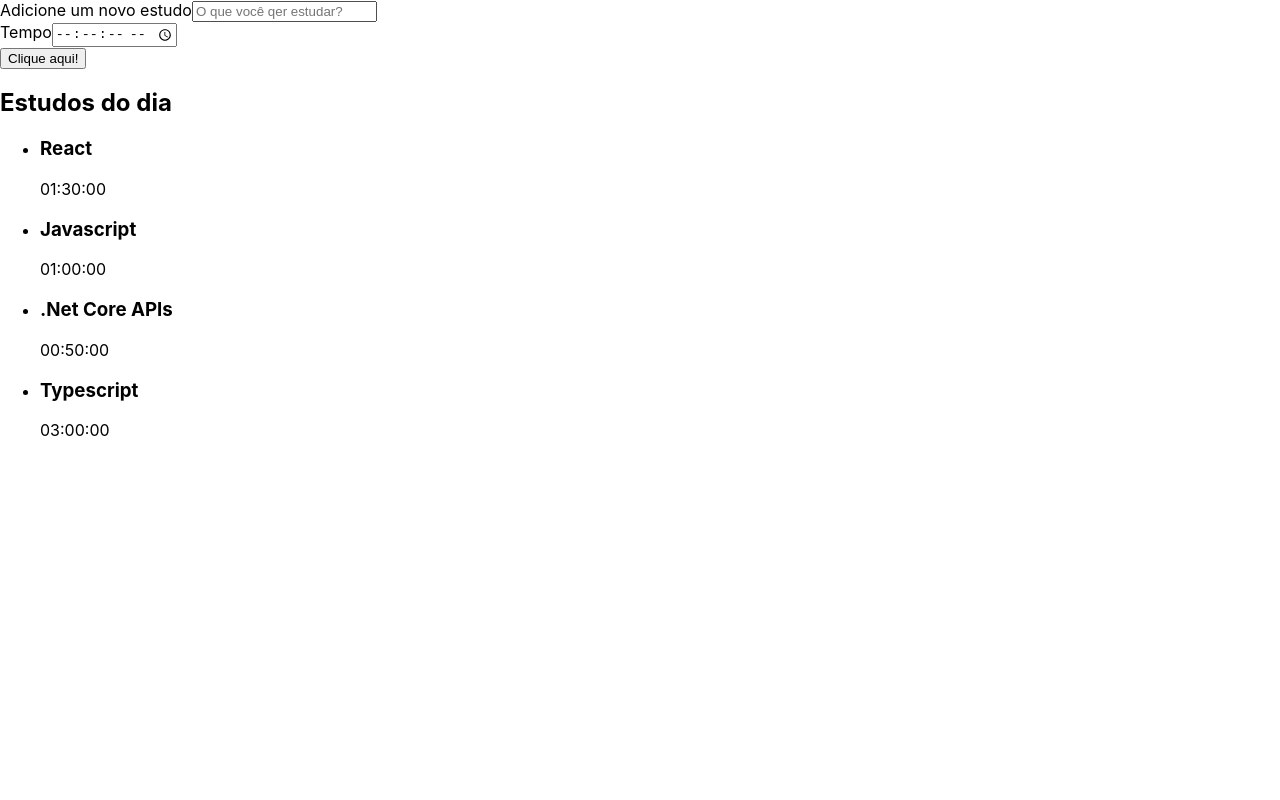
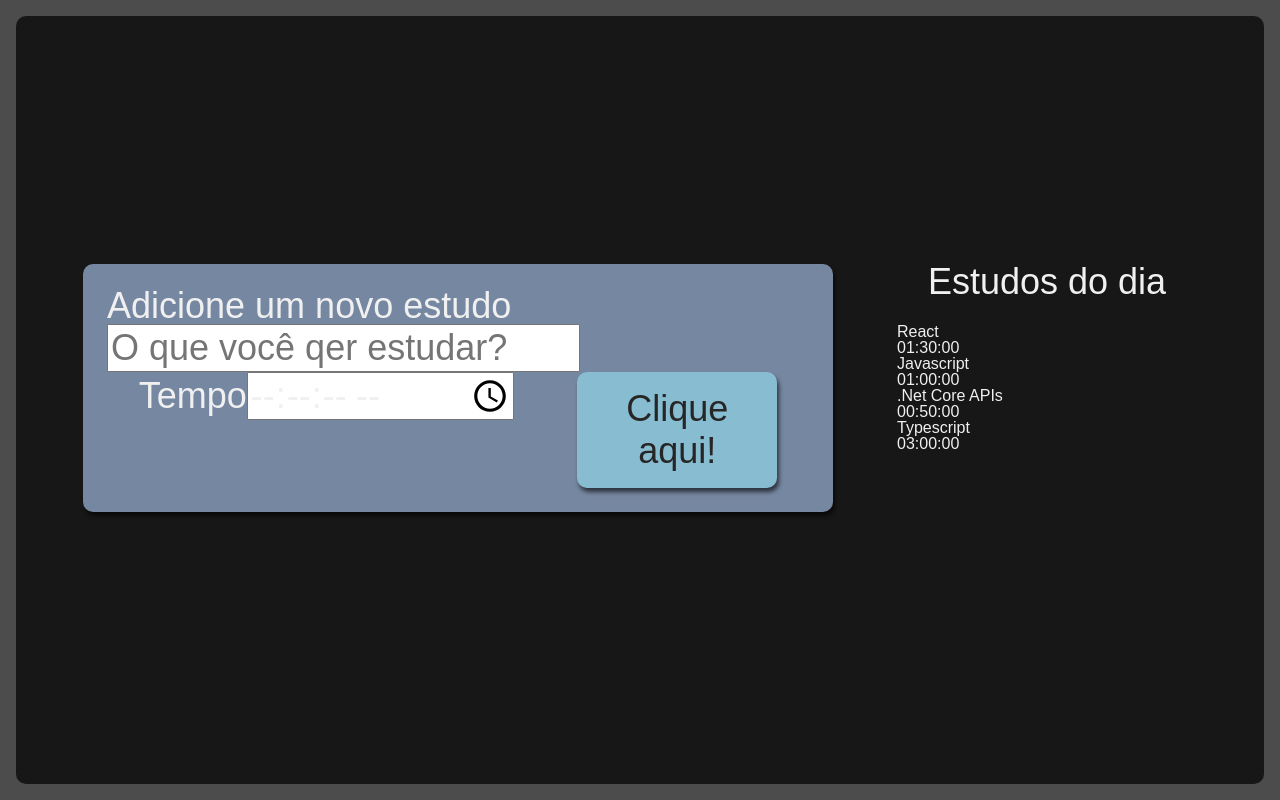
Before and after one commit to vinibit/react-tasks, a React (Create React App) app: page / in a window 1280 px wide. Built offline with nearby package versions, Linux system fonts and the light colour scheme.

Commit message:
Estiliza os componentes com o SASS

```diff
--- a/src/App.tsx
+++ b/src/App.tsx
@@ -1,12 +1,9 @@
-import React from 'react'
-import Form from './components/Form/Form'
-import List from './components/List/List'
+import Main from './pages/Main'
 
 function App() {
 	return (
 		<div className="App">
-			<Form />
-			<List />
+			<Main />
 		</div>
 	)
 }
--- /dev/null
+++ b/src/components/Button/Button.scss
@@ -0,0 +1,25 @@
+.botao {
+    align-self: center;
+    background-color: #88bcd1;
+    border-radius: 10px;
+    box-shadow: 2px 4px 4px #0000009F;
+    color: #272626;
+    cursor: pointer;
+    font-size: 1.25rem;
+    padding: 16px;
+    width: 150px;
+
+    &:active {
+      background-color: #7CA6B7;
+      box-shadow: 2px 2px 4px #0000009F inset;
+    }
+  }
+
+  @media screen and (min-width: 1280px) {
+    .botao {
+      grid-column-start: span 2;
+      justify-self: center;
+      width: 200px;
+      font-size: 2.25rem;
+    }
+  }
--- a/src/components/Button/Button.tsx
+++ b/src/components/Button/Button.tsx
@@ -1,9 +1,11 @@
 import React from 'react'
+
+import './Button.scss'
 
 class Button extends React.Component {
 	render() {
 		return (
-			<button>
+			<button className="botao">
 				Clique aqui!
 			</button>
 		)
--- /dev/null
+++ b/src/components/Form/Form.scss
@@ -0,0 +1,61 @@
+.novaTarefa {
+    display:flex;
+    flex-direction: column;
+    grid-area: nova-tarefa;
+    background-color: #7687A1;
+    border-radius: 10px;
+    box-shadow: 2px 4px 4px #0000009F;
+    padding: 12px;
+
+    .inputContainer {
+      display: flex;
+      flex-direction: column;
+      width: 100%;
+      margin-bottom: 16px;
+
+      label {
+        margin-bottom: 8px;
+        font-size: 1.25rem;
+      }
+
+      input {
+        width: 100%;
+        padding: 8px 12px 4px;
+        box-sizing: border-box;
+        border: unset;
+        border-radius: 5px;
+        background-color: #5D677C;
+        box-shadow: 0px 2px 4px #2D2B2B9F inset;
+
+        &::placeholder {
+          color: #BFBFBF;
+        }
+      }
+    }
+
+    @media screen and (min-width: 1280px) {
+      flex-direction: row;
+      flex-wrap: wrap;
+      justify-content: space-around;
+      font-size: 2.25rem;
+      padding: 24px;
+      box-sizing: border-box;
+
+      .inputContainer {
+        width: calc(60% - 12px);
+
+        &:last-of-type {
+          width: 40%;
+        }
+
+        label {
+          font-size: 2rem;
+        }
+
+        input {
+          height: 100%;
+          font-size: 1.75rem;
+        }
+      }
+    }
+  }
--- a/src/components/Form/Form.tsx
+++ b/src/components/Form/Form.tsx
@@ -1,4 +1,7 @@
 import React, { Component } from 'react'
+
+import './Form.scss'
+
 import Button from '../Button/Button'
 
 interface FormState {
@@ -24,7 +27,7 @@
 
     render() {
         return (
-            <form onSubmit={this.handleSubmit}>
+            <form className="novaTarefa" onSubmit={this.handleSubmit}>
                 <div>
                     <label htmlFor="task">Adicione um novo estudo</label>
                     <input
--- /dev/null
+++ b/src/components/List/List.scss
@@ -0,0 +1,75 @@
+.listaTarefas {
+    grid-area: tarefas;
+    height: 100%;
+
+    h2 {
+      font-size: 1.25rem;
+      margin-bottom: 12px;
+    }
+
+    ul {
+      max-height: 350px;
+      overflow-y: scroll;
+        scrollbar-width: thin;
+    }
+
+    @media screen and (min-width:1280px) {
+
+      h2{
+        text-align: center;
+        font-size: 2.25rem;
+        margin-bottom: 24px;
+      }
+
+      ul {
+        overflow: auto;
+        max-height: 500px;
+      }
+    }
+  }
+
+  .item {
+    background-color: #4D4D4D;
+    border-radius: 8px;
+    box-shadow: 2px 4px 4px #0000009F;
+    padding: 12px;
+    margin-bottom: 8px;
+    position: relative;
+    cursor: pointer;
+
+    h3 {
+      margin-bottom: 8px;
+      word-break: break-all;
+    }
+
+    span {
+      color: #D0D0D0;
+    }
+
+    @media screen and (min-width:1280px) {
+      font-size: 1.8rem;
+    }
+  }
+
+  .itemSelecionado {
+    background-color: #292929;
+    box-shadow: 2px 4px 4px #0000009F inset;
+  }
+
+  .itemCompletado {
+    background-color: #566F42;
+    cursor: auto;
+
+    .concluido {
+      display: block;
+      background-image: url('../../assets/img/check-mark.svg');
+      background-repeat: no-repeat;
+      background-size: 38px 38px;
+      position: absolute;
+      top: 50%;
+      right: 12px;
+      transform: translateY(-50%);
+      width: 42px;
+      height: 43px;
+    }
+  }
--- a/src/components/List/List.tsx
+++ b/src/components/List/List.tsx
@@ -1,4 +1,6 @@
 import React from "react"
+
+import "./List.scss"
 
 function List() {
 
@@ -22,7 +24,7 @@
     ]
 
     return (
-        <aside>
+        <aside className="listaTarefas">
             <h2> Estudos do dia </h2>
             <ul>
                 {
--- a/src/index.css
+++ b/src/index.css
@@ -1,13 +1,96 @@
-body {
+html, body, div, span, applet, object, iframe,
+h1, h2, h3, h4, h5, h6, p, blockquote, pre,
+a, abbr, acronym, address, big, cite, code,
+del, dfn, em, img, ins, kbd, q, s, samp,
+small, strike, strong, sub, sup, tt, var,
+b, u, i, center,
+dl, dt, dd, ol, ul, li,
+fieldset, form, label, legend,
+table, caption, tbody, tfoot, thead, tr, th, td,
+article, aside, canvas, details, embed,
+figure, figcaption, footer, header, hgroup,
+menu, nav, output, ruby, section, summary,
+time, mark, audio, video {
 	margin: 0;
-	font-family: -apple-system, BlinkMacSystemFont, 'Segoe UI', 'Roboto', 'Oxygen',
-		'Ubuntu', 'Cantarell', 'Fira Sans', 'Droid Sans', 'Helvetica Neue',
-		sans-serif;
-	-webkit-font-smoothing: antialiased;
-	-moz-osx-font-smoothing: grayscale;
+	padding: 0;
+	border: 0;
+	font-size: 100%;
+	font: inherit;
+	vertical-align: baseline;
 }
 
-code {
-	font-family: source-code-pro, Menlo, Monaco, Consolas, 'Courier New',
-		monospace;
+/* HTML5 display-role reset for older browsers */
+article, aside, details, figcaption, figure,
+footer, header, hgroup, menu, nav, section {
+	display: block;
 }
+body {
+	line-height: 1;
+}
+ol, ul {
+	list-style: none;
+}
+blockquote, q {
+	quotes: none;
+}
+blockquote:before, blockquote:after,
+q:before, q:after {
+	content: '';
+	content: none;
+}
+table {
+	border-collapse: collapse;
+	border-spacing: 0;
+}
+
+
+input {
+	font-family: inherit;
+	font-size: inherit;
+	font-weight: inherit;
+	color: inherit;
+}
+
+button {
+	border: unset;
+	background-color: unset;
+	font-family: inherit;
+	font-size: inherit;
+	font-weight: inherit;
+	color: inherit;
+}
+
+@import url('https://fonts.googleapis.com/css2?family=Manjari&display=swap');
+
+body {
+	display: flex;
+	justify-content: center;
+	font-family: 'Manjari', sans-serif;
+	color: #F0F0F0;
+	background-color: #4C4C4C;
+	height: 100%;
+	width: 100%;
+	padding: 16px;
+	box-sizing: border-box;
+}
+
+#root {
+	width: 100%;
+}
+
+::-webkit-scrollbar {
+	width: 8px;
+}
+
+::-webkit-scrollbar-track {
+	background: unset;
+}
+
+::-webkit-scrollbar-thumb {
+	border-radius: 4px;
+	background: #888;
+}
+
+::-webkit-scrollbar-thumb:hover {
+	background: #555;
+}
--- /dev/null
+++ b/src/pages/Main.scss
@@ -0,0 +1,30 @@
+.AppStyle {
+    display: grid;
+    grid-template-rows: min-content min-content auto;
+    grid-template-areas:
+    "nova-tarefa"
+    "cronometro"
+    "tarefas"
+    ;
+    row-gap: 24px;
+    min-width: 320px;
+    min-height: calc(100vh - 32px);
+    width: 100%;
+    padding: 32px;
+    box-sizing: border-box;
+    border-radius: 10px;
+    background-color: #171717;
+
+    @media screen and (min-width:1280px)  {
+      grid-template-areas:
+      "nova-tarefa tarefas"
+      "cronometro tarefas"
+      ;
+      column-gap: 64px;
+      grid-template-rows: min-content min-content;
+      grid-template-columns: 750px 300px;
+      justify-content: center;
+      align-content: center;
+      padding: 64px;
+    }
+  }
--- /dev/null
+++ b/src/pages/Main.tsx
@@ -0,0 +1,17 @@
+import React from 'react'
+
+import './Main.scss'
+
+import Form from '../components/Form/Form'
+import List from '../components/List/List'
+
+const Main: React.FC = () => {
+    return (
+        <div className="AppStyle">
+            <Form />
+            <List />
+        </div>
+    )
+}
+
+export default Main
```
Also changed, not shown: src/assets/img/check-mark.svg (added).
